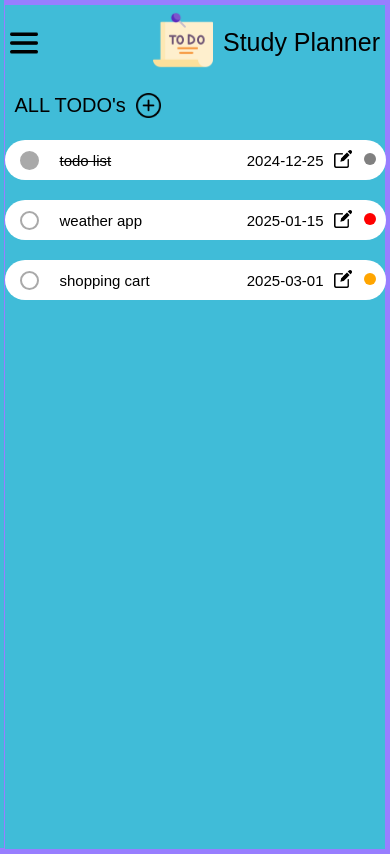
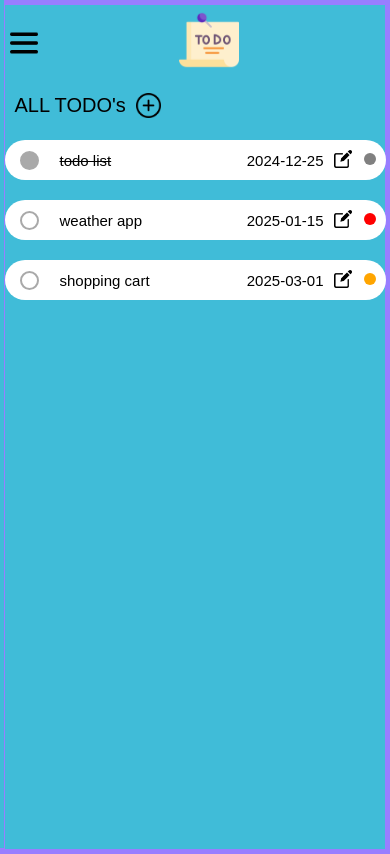
Before and after one commit to Simba-Ndewere/Todo-List, a website built with webpack: page src/index.html in a window 390 px wide. Built offline with nearby package versions, Linux system fonts and the light colour scheme.

Commit message:
hide app title in mobile view

```diff
--- a/src/index.css
+++ b/src/index.css
@@ -591,7 +591,7 @@ div span.priority {
     }
 
     .title {
-        font-size: 25px
+        display: none;
     }
 
     .todoContainer {
@@ -638,6 +638,12 @@ div span.priority {
     .btnSubmit:hover {
         width: 34%;
     }
+
+    .todoListImage {
+        flex-grow: 1;
+        align-items: center;
+        justify-content: center;
+    }
 }
 
 
```
